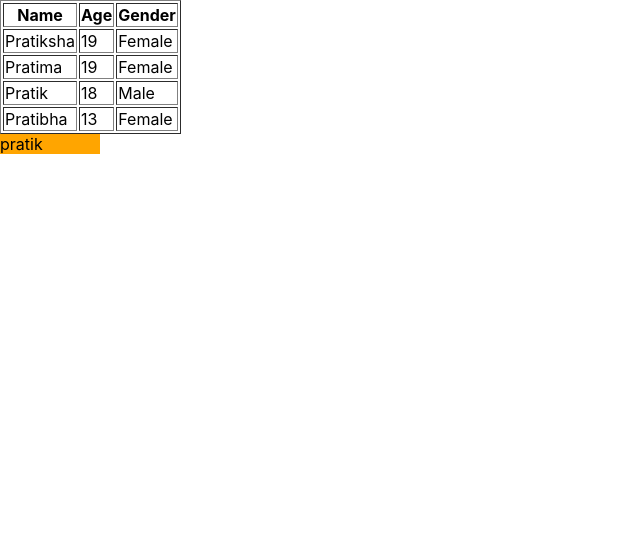
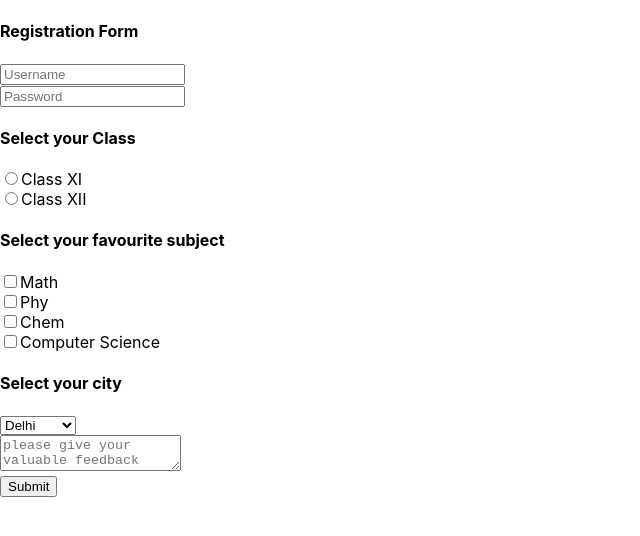
Before and after one commit to pratikk2609/myfirstwebapp, a React (Create React App) app: page / in a window 1280 px wide. Shown: the top 536 px of the page, without its empty margins (0-640 px from the left). Built offline with nearby package versions, Linux system fonts and the light colour scheme.

Commit message:
Reg Form

```diff
--- a/src/App.js
+++ b/src/App.js
@@ -11,13 +11,15 @@ import ClassClick from './components/ClassClick';
 import Fruits from './components/Fruits';
 import Stylesheet from './components/Stylesheet'
 import Table from './components/Table';
+import RegistrationForm from './components/RegistrationForm'
 
 class App extends Component {
   render(){
     return(
       <div classname ="App">
-        <Table />
-        <Stylesheet />
+        <RegistrationForm />
+        {/* <Table />
+        <Stylesheet /> */}
         {/* <Fruits /> */}
         {/* <FunctionClick /> */}
         {/*< ClassClick /> */}
--- /dev/null
+++ b/src/components/RegistrationForm.js
@@ -0,0 +1,50 @@
+import React, { Component } from 'react'
+
+class RegistrationForm extends Component {
+    render() {
+        return (
+            <div>
+                <h4>Registration Form</h4>
+                <form >
+
+                    <input type="text" placeholder="Username"></input>
+                    <br></br>
+                    <input type="password" placeholder='Password'></input>
+                    <br></br>
+                    <h4>Select your Class</h4>
+                    <input type="radio" value="Class XI" name="class"></input>Class XI
+                    <br></br>
+                    <input type="radio" value="Class XII" name="class"></input>Class XII
+                    <br></br>
+                    <h4>Select your favourite subject</h4>
+                    <label for="Math"></label>
+                    <input type="checkbox" value="Math" name="subject" id="101"></input>Math
+                    <br></br>
+                    <label for="Phy"></label>
+                    <input type="checkbox" value="Phy" name="subject" id="102"></input>Phy
+                    <br></br>
+                    <label for="Chem"></label>
+                    <input type="checkbox" value="Chem" name="subject" id="103"></input>Chem
+                    <br></br>
+                    <label for="Computer Science"></label>
+                    <input type="checkbox" value="Computer Science" name="subject" id="104"></input>Computer Science
+                    <br></br>
+                    <h4>Select your city</h4>
+                    <select name="City">
+                    <option value="Delhi">Delhi</option>
+                    <option value="Banglore">Banglore</option>
+                    <option value="Pune">Pune</option>
+                    <option value="Mumbai">Mumbai</option>
+                    </select>
+                    <br></br>
+                    <textarea name="Feedback" id="101" placeholder="please give your valuable feedback here"></textarea>
+                    <br></br>
+                    <input type="Submit" value="Submit"></input>
+
+                </form>
+            </div>
+        )
+    }
+}
+
+export default RegistrationForm
```
Also changed, not shown: src/components/Fruits.js (line endings or trailing spaces).
